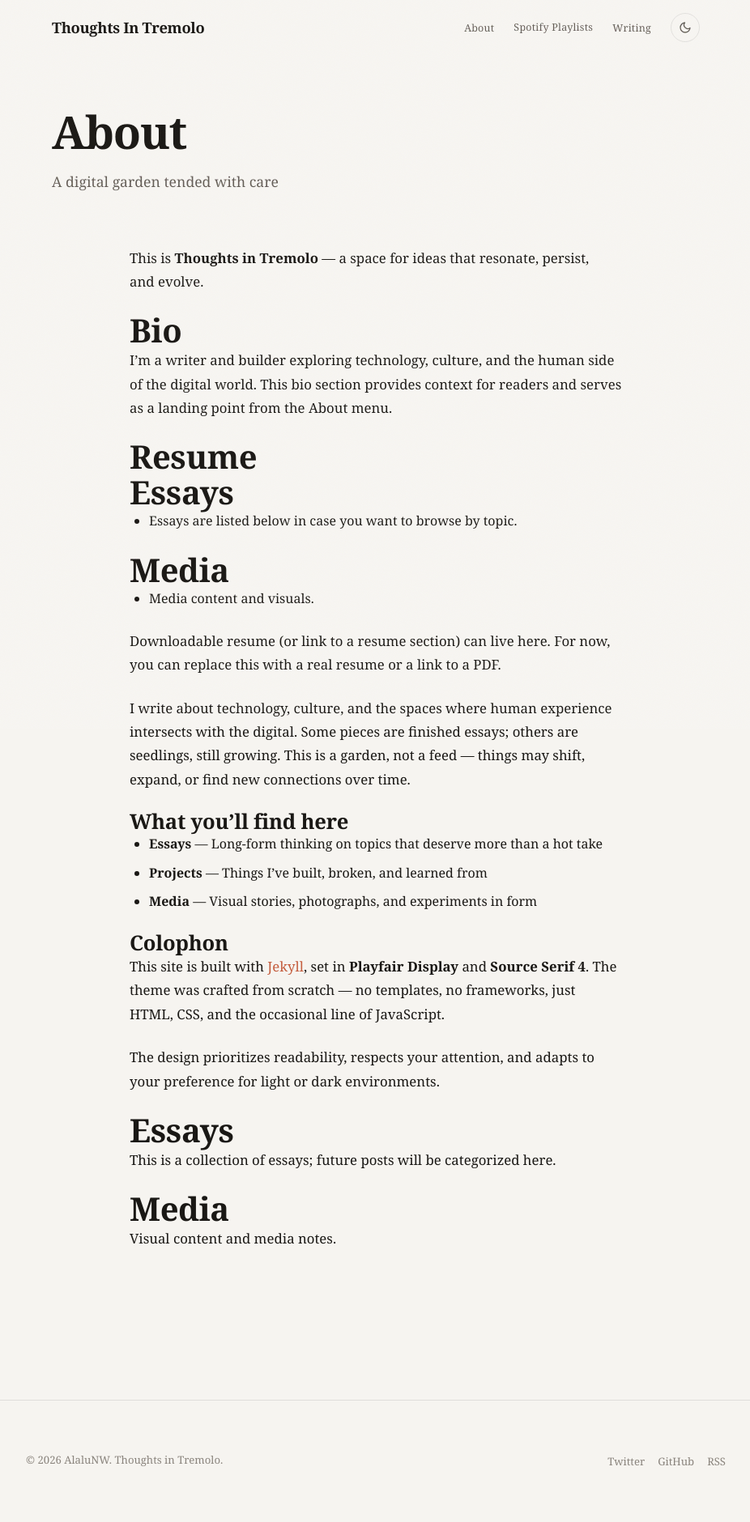
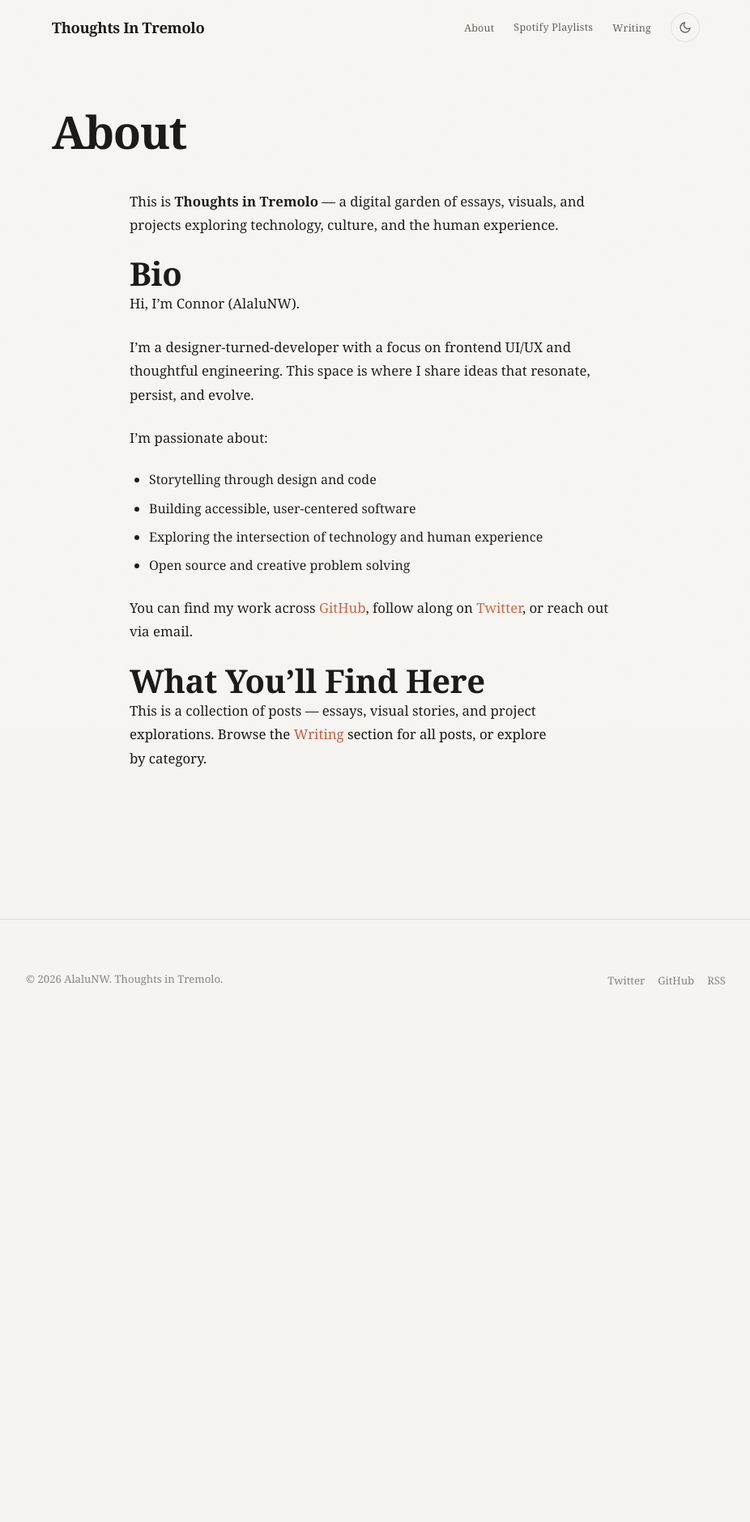
Before and after one commit to alalunw/alalunw.github.io, a Jekyll site: the page built from about.md, in a window 1280 px wide. Shown: the whole page at 81% size, without its empty margins (176-1102 px from the left). Built offline with Jekyll 4.4.1, drawn with Linux system fonts in a browser that asks for light colours; after the commit the page ends 1286 px from its top, so only the background shows below that.

Commit message:
feat(about): simplify about page to focus on posts
- Replace about-me.md with simplified about.md
- Remove resume and essay sections
- Keep Bio section with anchor for navigation
- Update nav.yml to remove Resume dropdown item
- Remove Essays and Media from Writing dropdown
- Focus content on posts and projects only

```diff
--- a/_data/nav.yml
+++ b/_data/nav.yml
@@ -4,10 +4,6 @@ writing:
   items:
   - label: All Posts
     url: "/"
-  - label: Essays
-    url: "/about/#essay"
-  - label: Media
-    url: "/about/#media"
   - label: Projects
     url: "/projects/"
 
@@ -22,5 +18,3 @@ about:
   items:
   - label: Bio
     url: "/about/#bio"
-  - label: Resume
-    url: "/about/#resume"
--- /dev/null
+++ b/about.md
@@ -0,0 +1,25 @@
+---
+layout: page
+title: About
+permalink: /about/
+---
+
+This is **Thoughts in Tremolo** — a digital garden of essays, visuals, and projects exploring technology, culture, and the human experience.
+
+## Bio {#bio}
+
+Hi, I'm Connor (AlaluNW).
+
+I'm a designer-turned-developer with a focus on frontend UI/UX and thoughtful engineering. This space is where I share ideas that resonate, persist, and evolve.
+
+I'm passionate about:
+- Storytelling through design and code
+- Building accessible, user-centered software
+- Exploring the intersection of technology and human experience
+- Open source and creative problem solving
+
+You can find my work across [GitHub](https://github.com/alalunw), follow along on [Twitter](https://twitter.com/alalunw), or reach out via email.
+
+## What You'll Find Here
+
+This is a collection of posts — essays, visual stories, and project explorations. Browse the [Writing](/) section for all posts, or explore by category.
```
Also changed, not shown: about-me.md (deleted, +0 -13 lines).
